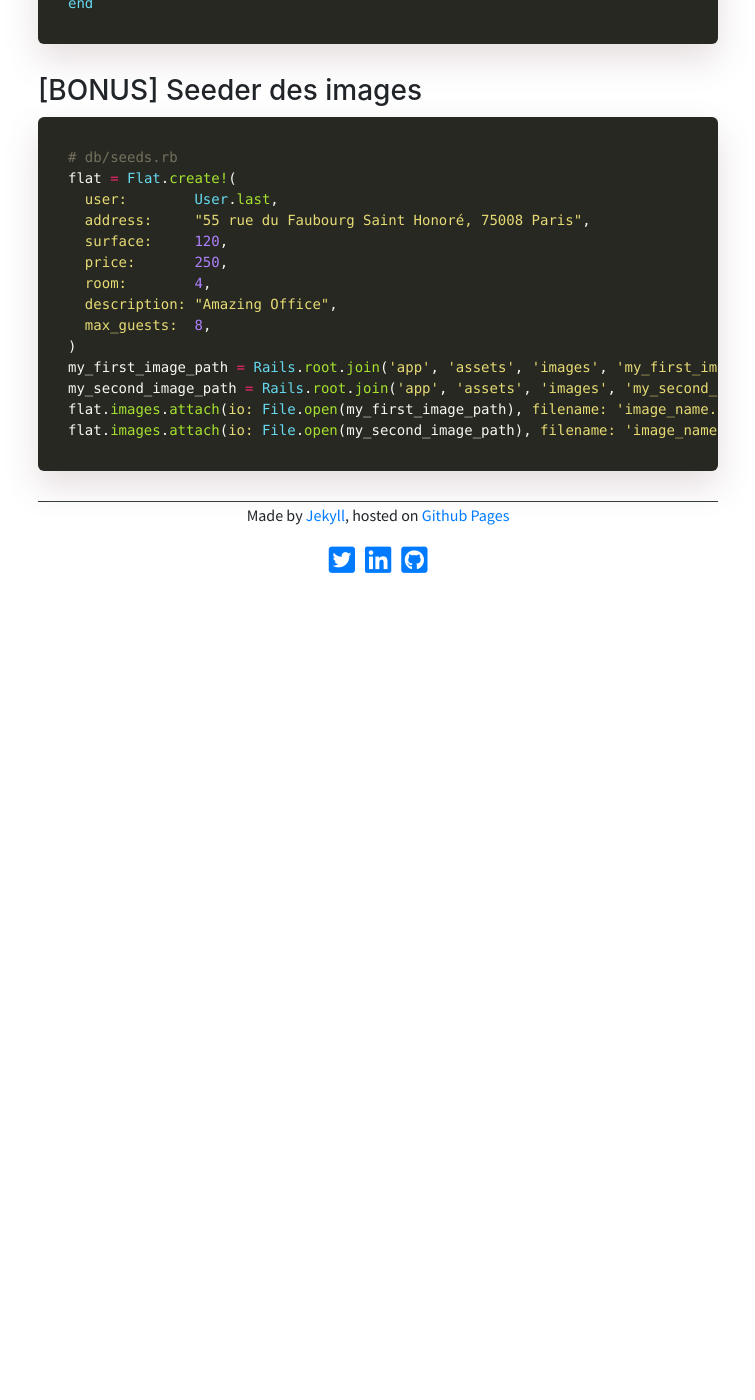
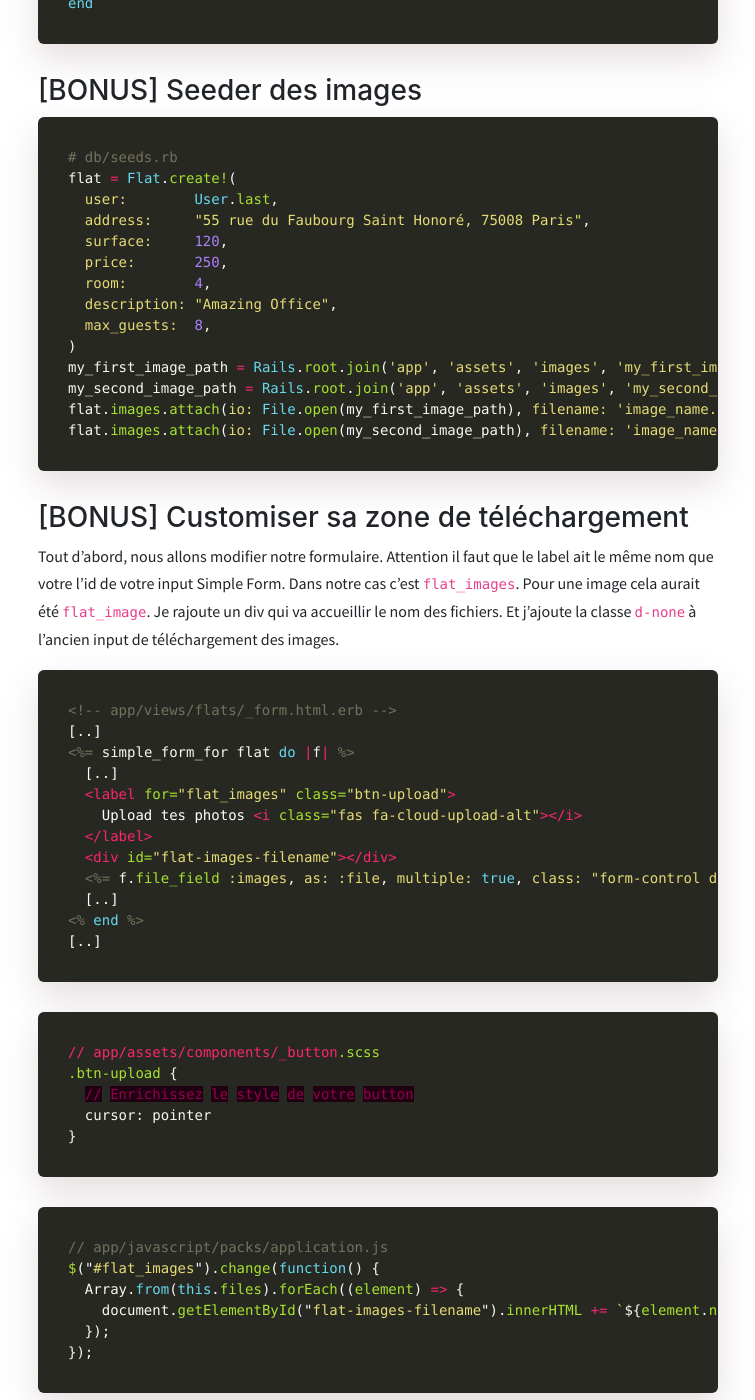
Before and after one commit to alexandrebk/alexandrebk.github.io, a Jekyll site: the page built from _posts/2019-09-15-active-storage.md, in a window 1280 px wide and 1400 px high, scrolled down 4901 px. Shown: the whole window, without its empty margins (262-1017 px from the left). Built offline with Jekyll 4.4.1, drawn with Linux system fonts in a browser that asks for light colours; nearby versions of some CDN libraries; before the commit the page ends 5478 px from its top, so only the background shows below that.

Commit message:
Customiser son button d'upload

````diff
--- a/_posts/2019-09-15-active-storage.md
+++ b/_posts/2019-09-15-active-storage.md
@@ -181,3 +181,39 @@
 flat.images.attach(io: File.open(my_first_image_path), filename: 'image_name.png', content_type: 'image/png')
 flat.images.attach(io: File.open(my_second_image_path), filename: 'image_name.png', content_type: 'image/png')
 ```
+
+### [BONUS] Customiser sa zone de téléchargement
+
+Tout d'abord, nous allons modifier notre formulaire. Attention il faut que le label ait le même nom que votre l'id de votre input Simple Form. Dans notre cas c'est `flat_images`. Pour une image cela aurait été `flat_image`. Je rajoute un div qui va accueillir le nom des fichiers. Et j'ajoute la classe `d-none` à l'ancien input de téléchargement des images.
+
+```erb
+<!-- app/views/flats/_form.html.erb -->
+[..]
+<%= simple_form_for flat do |f| %>
+  [..]
+  <label for="flat_images" class="btn-upload">
+    Upload tes photos <i class="fas fa-cloud-upload-alt"></i>
+  </label>
+  <div id="flat-images-filename"></div>
+  <%= f.file_field :images, as: :file, multiple: true, class: "form-control d-none" %>
+  [..]
+<% end %>
+[..]
+```
+
+```css
+// app/assets/components/_button.scss
+.btn-upload {
+  // Enrichissez le style de votre button
+  cursor: pointer
+}
+```
+
+```js
+// app/javascript/packs/application.js
+$("#flat_images").change(function() {
+  Array.from(this.files).forEach((element) => {
+    document.getElementById("flat-images-filename").innerHTML += `${element.name}<br>`
+  });
+});
+```
````
